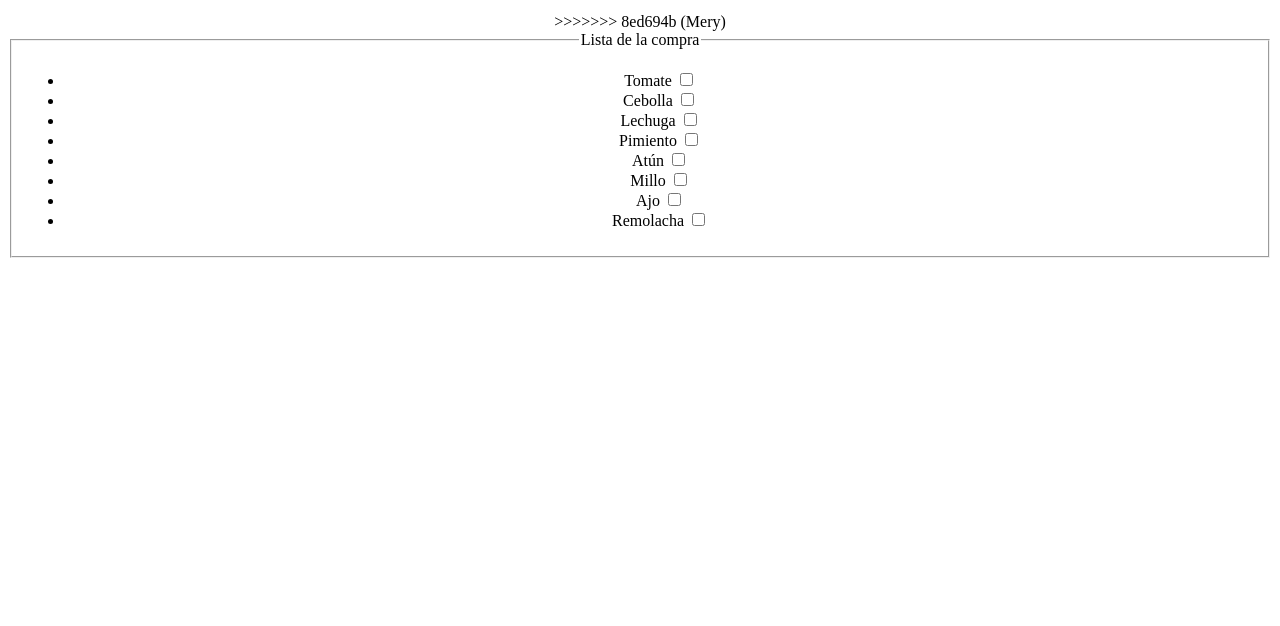
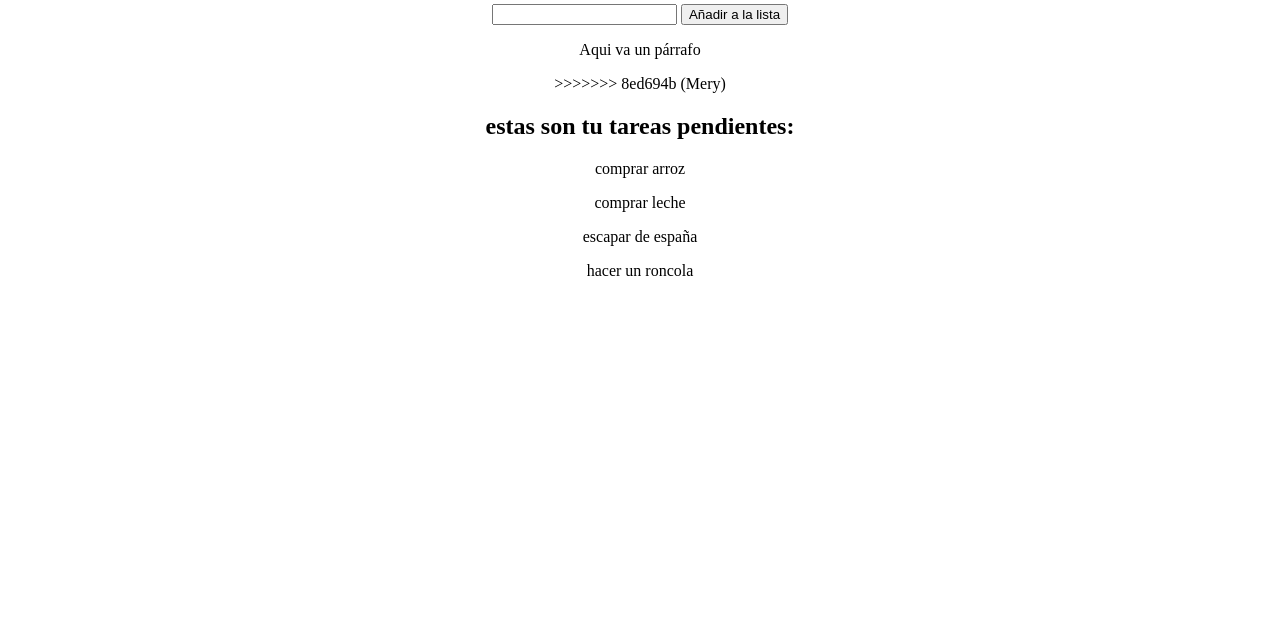
Before and after one commit to CarlosCedeira/Proyecto1HAB, a plain HTML site: page index.html in a window 1280 px wide. Shown: the part 174-800 px from the top of the page. Drawn offline with Linux system fonts and the light colour scheme.

Commit message:
Update index.html

```diff
--- a/index.html
+++ b/index.html
@@ -12,58 +12,20 @@
       <h1>Lista de tareas</h1>
     </header>
     <<<<<<< HEAD
+      <h1>Lista de la compra</h1>
+    </header
     <main>
       <input id="recibirvalores" type="text" maxlength="25" />
       <button>Añadir a la lista</button>
     </main>
-    =======
     <p>Aqui va un párrafo</p>
     >>>>>>> 8ed694b (Mery)
-
-    <form id="form">
-      <fieldset>
-        <legend>Lista de la compra</legend>
-
-        <ul>
-          <li>
-            <label for="checkbox1">Tomate</label>
-            <input type="checkbox" id="checkbox1" name="opcion1" />
-          </li>
-
-          <li>
-            <label for="checkbox2">Cebolla</label>
-            <input type="checkbox" id="checkbox2" name="opcion2" />
-          </li>
-
-          <li>
-            <label for="checkbox3">Lechuga</label>
-            <input type="checkbox" id="checkbox3" name="opcion3" />
-          </li>
-
-          <li>
-            <label for="checkbox4">Pimiento</label>
-            <input type="checkbox" id="checkbox4" name="opcion4" />
-          </li>
-          <li>
-            <label for="checkbox5">Atún</label>
-            <input type="checkbox" id="checkbox5" name="opcion5" />
-          </li>
-          <li>
-            <label for="checkbox6">Millo</label>
-            <input type="checkbox" id="checkbox6" name="opcion6" />
-          </li>
-          <li>
-            <label for="checkbox7">Ajo</label>
-            <input type="checkbox" id="checkbox7" name="opcion7" />
-          </li>
-          <li>
-            <label for="checkbox8">Remolacha</label>
-            <input type="checkbox" id="checkbox8" name="opcion8" />
-          </li>
-        </ul>
-      </fieldset>
-    </form>
-
-    <script src="script.js"></script>
+    <article>
+      <h2>estas son tu tareas pendientes:</h2>
+      <p>comprar arroz</p>
+      <p>comprar leche</p>
+      <p>escapar de españa</p>
+      <p>hacer un roncola</p>
+    </article>
   </body>
 </html>
```
